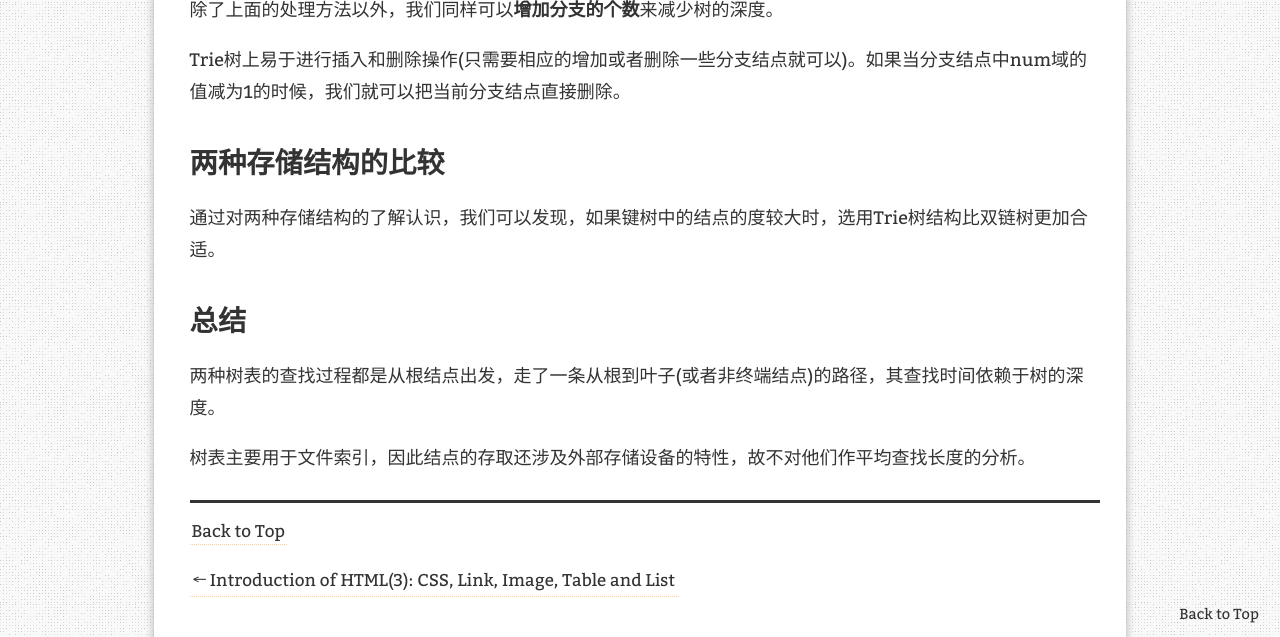
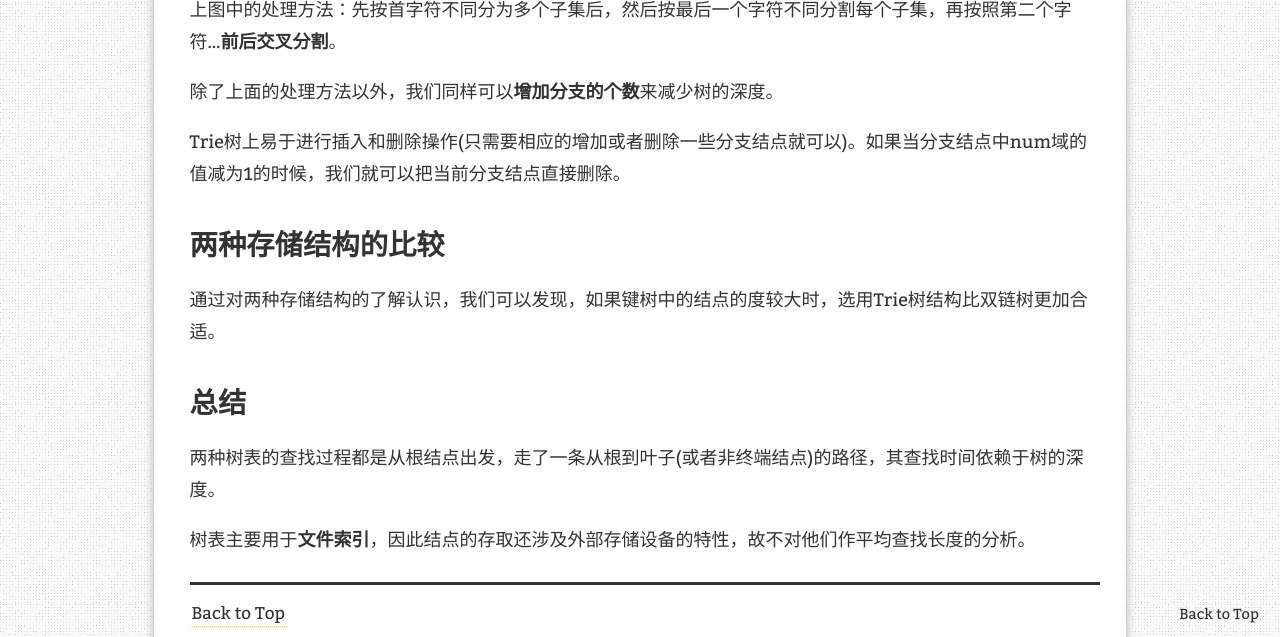
Before and after one commit to AuthurWhywait/AuthurWhywait.github.io, a Jekyll site: the page built from _posts/2020-06-23-keyword_tree.md, in a window 1280 px wide and 900 px high, scrolled down 4333 px, cut to the strip 263-900 px from the top of the window. Built offline with Jekyll 4.4.1, drawn with Linux system fonts in a browser that asks for light colours; comment, search, counter and statistics services are not loaded.

Commit message:
Update 2020-06-23-keyword_tree.md

```diff
--- a/_posts/2020-06-23-keyword_tree.md
+++ b/_posts/2020-06-23-keyword_tree.md
@@ -160,6 +160,8 @@ redirect_from:
 
 ![分割后的Trie树][割tree]
 
+上图中的处理方法：先按首字符不同分为多个子集后，然后按最后一个字符不同分割每个子集，再按照第二个字符...**前后交叉分割**。
+
 除了上面的处理方法以外，我们同样可以**增加分支的个数**来减少树的深度。
 
 Trie树上易于进行插入和删除操作(只需要相应的增加或者删除一些分支结点就可以)。如果当分支结点中num域的值减为1的时候，我们就可以把当前分支结点直接删除。
@@ -172,7 +174,7 @@ Trie树上易于进行插入和删除操作(只需要相应的增加或者删除
 
 两种树表的查找过程都是从根结点出发，走了一条从根到叶子(或者非终端结点)的路径，其查找时间依赖于树的深度。
 
-树表主要用于文件索引，因此结点的存取还涉及外部存储设备的特性，故不对他们作平均查找长度的分析。
+树表主要用于**文件索引**，因此结点的存取还涉及外部存储设备的特性，故不对他们作平均查找长度的分析。
 
 [大于等于2]:https://latex.vimsky.com/test.image.latex.php?fmt=svg&val=%255Cdpi%257B150%257D%2520%255Cfootnotesize%2520%255Cge%25202&dl=0
 [p_tree]:https://raw.githubusercontent.com/AuthurWhywait/PicBed/master/DS/keyword_tree_normal.jpg
```
